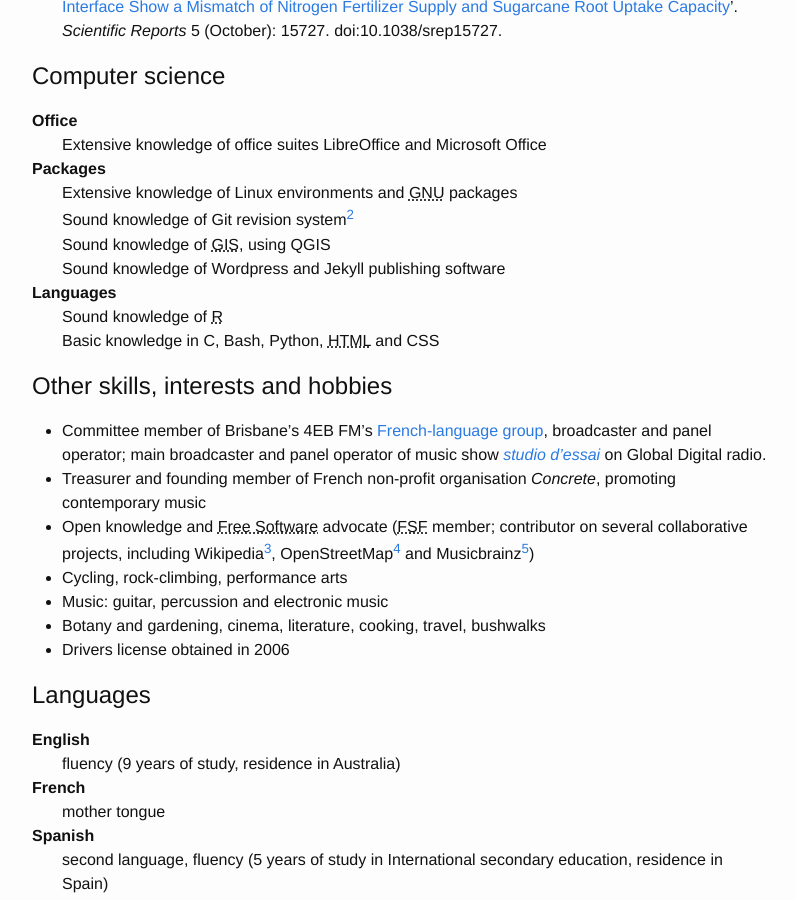
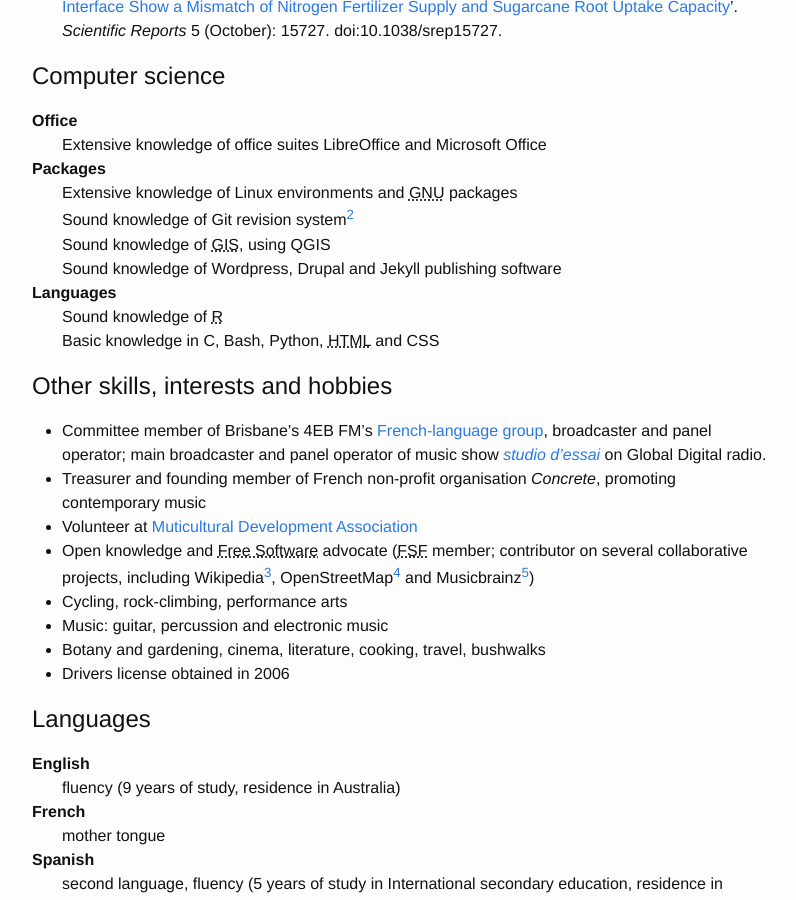
Before and after one commit to stragu/stragu.github.io, a Jekyll site: the page built from cv.md, in a window 1280 px wide and 900 px high, scrolled down 1631 px. Shown: the whole window, without its empty margins (238-1034 px from the left). Built offline with Jekyll 4.4.1, drawn with Linux system fonts in a browser that asks for light colours; some of the changed text lies outside the part shown.

Commit message:
update info

```diff
--- a/cv.md
+++ b/cv.md
@@ -69,7 +69,7 @@ Packages
 : Extensive knowledge of Linux environments and GNU packages
 : Sound knowledge of Git revision system[^GitHub]
 : Sound knowledge of GIS, using QGIS
-: Sound knowledge of Wordpress and Jekyll publishing software
+: Sound knowledge of Wordpress, Drupal and Jekyll publishing software
 
 Languages
 : Sound knowledge of R
@@ -79,6 +79,7 @@ Languages
 
 * Committee member of Brisbane's 4EB FM's [French-language group](http://www.4eb.org.au/french), broadcaster and panel operator; main broadcaster and panel operator of music show *[studio d'essai](https://studio-dessai.github.io/)* on Global Digital radio.
 * Treasurer and founding member of French non-profit organisation *Concrete*, promoting contemporary music
+* Volunteer at [Muticultural Development Association](https://mdaltd.org.au/)
 * Open knowledge and Free Software advocate (FSF member; contributor on several collaborative projects, including Wikipedia[^wiki], OpenStreetMap[^OSM] and Musicbrainz[^MB])
 * Cycling, rock-climbing, performance arts
 * Music: guitar, percussion and electronic music
```
Also changed, not shown: other parts of cv.md (+2 -2 lines).
